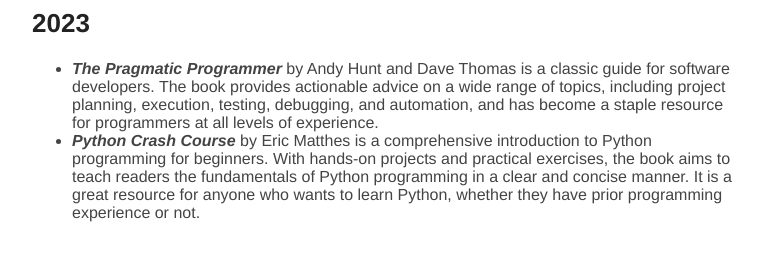
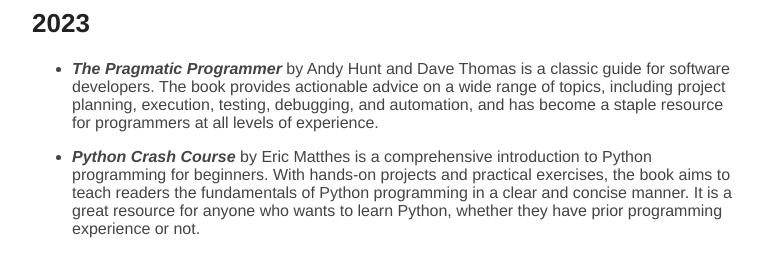
Before and after one commit to dhruv-ramesh/personalWebsite, a plain HTML site: page readings/index.html in a window 1280 px wide. Shown: the part 81-358 px from the top of the page, without its empty margins (258-1021 px from the left). Drawn offline with Linux system fonts and the light colour scheme.

Commit message:
Change list entry spacing

```diff
--- a/readings/index.html
+++ b/readings/index.html
@@ -9,6 +9,12 @@
     <meta name="author" content="Dhruv Ramesh">
     <link rel="stylesheet" type="text/css" href="/style.css">
     <link rel="icon" href="/icon.svg" type="image/svg+xml">
+
+    <style>
+		li {
+			margin-bottom: 1rem;
+           }
+	</style>
   </head>
   <body>
     <header>
```
